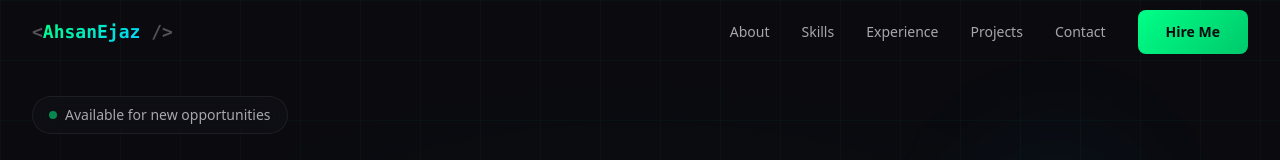
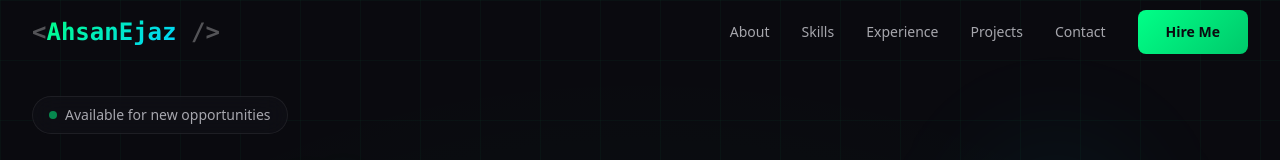
Before and after one commit to Ahsankhansadozai/Portfolio, a Next.js app: page / in a window 1280 px wide. Shown: the top 160 px of the page. Built offline with nearby package versions, Linux system fonts and the light colour scheme.

Commit message:
Large the logo text size and put cursor as pointer on navlinks and hire me button

```diff
--- a/components/Navbar.tsx
+++ b/components/Navbar.tsx
@@ -61,7 +61,7 @@ export default function Navbar() {
                         onClick={() => window.scrollTo({ top: 0, behavior: "smooth" })}
                         whileHover={{ scale: 1.05 }}
                         whileTap={{ scale: 0.95 }}
-                        className="font-mono text-lg font-bold"
+                        className="font-mono text-2xl font-bold"
                     >
                         <span className="text-[rgba(255,255,255,0.3)]">&lt;</span>
                         <span className="gradient-text">AhsanEjaz</span>
@@ -76,7 +76,7 @@ export default function Navbar() {
                                 <button
                                     key={link.label}
                                     onClick={() => scrollTo(link.href)}
-                                    className={`relative text-sm font-medium transition-colors duration-200 group ${isActive
+                                    className={`cursor-pointer  relative text-sm font-medium transition-colors duration-200 group ${isActive
                                         ? "text-[#00ff87]"
                                         : "text-[rgba(232,232,240,0.7)] hover:text-white"
                                         }`}
@@ -93,7 +93,7 @@ export default function Navbar() {
                             whileHover={{ scale: 1.05 }}
                             whileTap={{ scale: 0.95 }}
                             onClick={() => scrollTo("#contact")}
-                            className="btn-primary text-sm px-5 py-2.5"
+                            className="cursor-pointer btn-primary text-sm px-5 py-2.5"
                         >
                             <span>Hire Me</span>
                         </motion.button>
@@ -140,7 +140,7 @@ export default function Navbar() {
                             <div className="mt-2 px-4 pb-2">
                                 <button
                                     onClick={() => scrollTo("#contact")}
-                                    className="btn-primary w-full text-sm text-center"
+                                    className="cursor-pointer btn-primary w-full text-sm text-center"
                                 >
                                     <span>Hire Me</span>
                                 </button>
```
